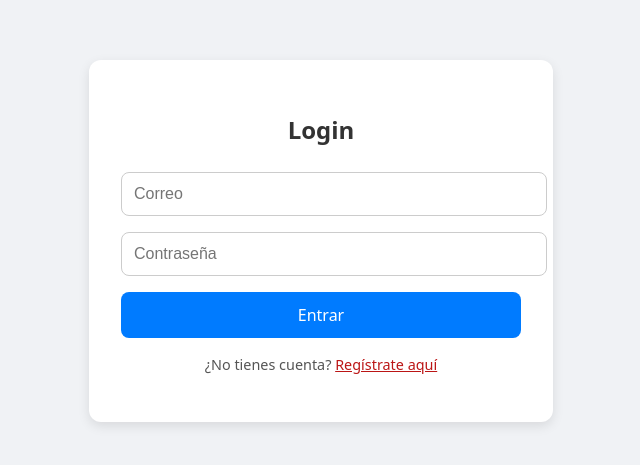
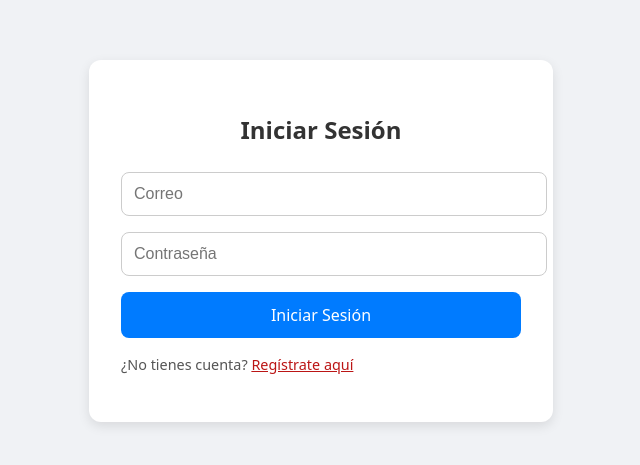
Before and after one commit to danimendez12/AplicacionDef, a React (Vite) app: page /login in a window 1280 px wide. Shown: the part 159-624 px from the top of the page, without its empty margins (319-959 px from the left). Built offline with nearby package versions, Linux system fonts and the light colour scheme.

Commit message:
Correccion e implementacion de login

```diff
--- a/package.json
+++ b/package.json
@@ -10,6 +10,7 @@
     "preview": "vite preview"
   },
   "dependencies": {
+    "firebase": "^11.8.1",
     "react": "^19.1.0",
     "react-dom": "^19.1.0",
     "react-router-dom": "^7.6.1"
--- a/src/Login.tsx
+++ b/src/Login.tsx
@@ -1,15 +1,17 @@
 import React, { useState } from 'react';
-import { Link } from 'react-router-dom';
-import { useNavigate } from 'react-router-dom';
+import { Link, useNavigate } from 'react-router-dom';
+import { signInWithEmailAndPassword } from 'firebase/auth';
+import { auth } from './firebaseConfig';
 
-export default function Login() {
-
+export default function LoginPage() {
   const navigate = useNavigate();
 
   const [formData, setFormData] = useState({
     email: '',
     password: '',
   });
+
+  const [error, setError] = useState<string | null>(null);
 
   const handleChange = (e: React.ChangeEvent<HTMLInputElement>) => {
     setFormData({
@@ -20,25 +22,24 @@ export default function Login() {
 
   const handleSubmit = async (e: React.FormEvent<HTMLFormElement>) => {
     e.preventDefault();
+    setError(null);
 
-    // Aquí iría tu lógica para login
-    alert('Intentando iniciar sesión con: ' + JSON.stringify(formData));
-    navigate('/pagina_principal');
+    try {
+      await signInWithEmailAndPassword(auth, formData.email, formData.password);
+      alert('Inicio de sesión exitoso');
+      navigate('/pagina_principal');
+    } catch (err: any) {
+      console.error('Error al iniciar sesión:', err);
+      setError('Correo o contraseña inválidos');
+    }
   };
 
   return (
     <div style={containerStyle}>
-      <form onSubmit={handleSubmit} style={formStyle}>
-        <h2
-            style={{
-              textAlign: 'center',
-              marginBottom: '1.5rem',
-              color: '#333',
-            }}
-        >
-          Login
-        </h2>
-        <input
+      <div style={formContainerStyle}>
+        <h2 style={titleStyle}>Iniciar Sesión</h2>
+        <form onSubmit={handleSubmit}>
+          <input
             type="email"
             name="email"
             placeholder="Correo"
@@ -46,8 +47,8 @@ export default function Login() {
             onChange={handleChange}
             required
             style={inputStyle}
-        />
-        <input
+          />
+          <input
             type="password"
             name="password"
             placeholder="Contraseña"
@@ -55,21 +56,28 @@ export default function Login() {
             onChange={handleChange}
             required
             style={inputStyle}
-        />
-        <button type="submit" style={buttonStyle}>Entrar</button>
-
+          />
+          <button type="submit" style={buttonStyle}>
+            Iniciar Sesión
+          </button>
+        </form>
+        {error && (
+          <p style={{ color: 'red', marginTop: '1rem', textAlign: 'center' }}>
+            {error}
+          </p>
+        )}
         <p style={linkTextStyle}>
           ¿No tienes cuenta?{' '}
           <Link to="/register" style={linkStyle}>
             Regístrate aquí
           </Link>
         </p>
-      </form>
+      </div>
     </div>
   );
 }
 
-// Estilos reutilizables
+// Estilos
 const containerStyle = {
   display: 'flex',
   justifyContent: 'center',
@@ -79,14 +87,19 @@ const containerStyle = {
   backgroundColor: '#f0f2f5',
 };
 
-const formStyle = {
+const formContainerStyle = {
   backgroundColor: '#ffffff',
   padding: '2rem',
   borderRadius: '12px',
   boxShadow: '0 4px 12px rgba(0, 0, 0, 0.1)',
   width: '100%',
   maxWidth: '400px',
+};
+
+const titleStyle = {
   textAlign: 'center' as const,
+  marginBottom: '1.5rem',
+  color: '#333',
 };
 
 const inputStyle = {
--- a/src/Pagina_principal.tsx
+++ b/src/Pagina_principal.tsx
@@ -1,8 +1,20 @@
 import  { useState, type CSSProperties } from 'react';
-
+import { useNavigate } from 'react-router-dom';
+import { signOut } from 'firebase/auth';
+import { auth } from './firebaseConfig';
 export default function PaginaPrincipal() {
   const [searchTerm, setSearchTerm] = useState('');
   const [filterCategory, setFilterCategory] = useState('all');
+  const navigate = useNavigate();
+  const handleLogout = async () => {
+  try {
+    await signOut(auth);
+    alert('Sesión cerrada correctamente');
+    navigate('/login'); // redirige al login
+  } catch (error) {
+    console.error('Error al cerrar sesión:', error);
+  }
+};
 
   const data = [
     { id: 1, name: 'Producto A', category: 'frutas' },
@@ -33,21 +45,25 @@ export default function PaginaPrincipal() {
         <aside style={sidebar}>
           <h3>Filtros</h3>
           <select
-            value={filterCategory}
-            onChange={e => setFilterCategory(e.target.value)}
-            style={selectStyle}
+              value={filterCategory}
+              onChange={e => setFilterCategory(e.target.value)}
+              style={selectStyle}
           >
+
             <option value="all">Todas</option>
             <option value="frutas">Frutas</option>
             <option value="verduras">Verduras</option>
             <option value="bebidas">Bebidas</option>
           </select>
+          <button onClick={handleLogout} style={logoutButtonStyle}>
+            Cerrar sesión
+          </button>
         </aside>
 
         <main style={mainContent}>
           <table style={tableStyle}>
             <thead>
-              <tr>
+            <tr>
                 <th>ID</th>
                 <th>Nombre</th>
                 <th>Categoría</th>
@@ -142,3 +158,15 @@ const tableStyle: CSSProperties = {
   width: '100%',
   borderCollapse: 'collapse',
 };
+
+const logoutButtonStyle: CSSProperties = {
+  marginTop: '1rem',
+  width: '100%',
+  padding: '0.5rem',
+  fontSize: '1rem',
+  borderRadius: '8px',
+  border: 'none',
+  backgroundColor: '#dc3545',
+  color: '#fff',
+  cursor: 'pointer',
+};
--- a/src/Register.tsx
+++ b/src/Register.tsx
@@ -1,112 +1,47 @@
 import React, { useState } from 'react';
-import {Link} from 'react-router-dom';
+import { Link } from 'react-router-dom';
 
+import { auth } from './firebaseConfig';  // Importa aquí auth configurado
+import { createUserWithEmailAndPassword } from 'firebase/auth';
 
 export default function RegisterPage() {
-
-  const [formData, setFormData] = useState({
-    email: '',
-    password: '',
-  });
+  const [formData, setFormData] = useState({ email: '', password: '' });
+  const [error, setError] = useState<string | null>(null);
 
   const handleChange = (e: React.ChangeEvent<HTMLInputElement>) => {
-    setFormData({
-      ...formData,
-      [e.target.name]: e.target.value,
-    });
+    setFormData({ ...formData, [e.target.name]: e.target.value });
   };
 
   const handleSubmit = async (e: React.FormEvent<HTMLFormElement>) => {
     e.preventDefault();
+    setError(null);
 
     try {
-      const response = await fetch('http://localhost:5000/register', {
-        method: 'POST',
-        headers: { 'Content-Type': 'application/json' },
-        body: JSON.stringify(formData),
-      });
-
-      const data = await response.json();
-
-      if (response.ok) {
-        alert(data.message);
-      } else {
-        alert(data.error || 'Error desconocido del servidor');
-        console.error('Error del backend:', data);
-      }
-    } catch (error) {
-      console.error('Error al registrar:', error);
-      alert('Ocurrió un error al registrar');
+      await createUserWithEmailAndPassword(auth, formData.email, formData.password);
+      alert('Usuario registrado con éxito');
+      setFormData({ email: '', password: '' });
+    } catch (err: any) {
+      setError(err.message);
+      console.error('Error al registrar:', err);
     }
   };
 
   return (
-    <div
-      style={{
-        display: 'flex',
-        justifyContent: 'center',
-        alignItems: 'center',
-        height: '100vh',
-        width: '100vw',
-        backgroundColor: '#f0f2f5',
-      }}
-    >
-      <div
-          style={{
-            backgroundColor: '#ffffff',
-            padding: '2rem',
-            borderRadius: '12px',
-            boxShadow: '0 4px 12px rgba(0, 0, 0, 0.1)',
-            width: '100%',
-            maxWidth: '400px',
-          }}
-      >
-        <h2
-            style={{
-              textAlign: 'center',
-              marginBottom: '1.5rem',
-              color: '#333',
-            }}
-        >
-          Registro
-        </h2>
+    <div style={{ display: 'flex', justifyContent: 'center', alignItems: 'center', height: '100vh', width: '100vw', backgroundColor: '#f0f2f5' }}>
+      <div style={{ backgroundColor: '#fff', padding: '2rem', borderRadius: '12px', boxShadow: '0 4px 12px rgba(0, 0, 0, 0.1)', width: '100%', maxWidth: '400px' }}>
+        <h2 style={{ textAlign: 'center', marginBottom: '1.5rem', color: '#333' }}>Registro</h2>
         <form onSubmit={handleSubmit}>
-          <input
-              type="email"
-              name="email"
-              placeholder="Correo"
-              value={formData.email}
-              onChange={handleChange}
-              required
-              style={inputStyle}
-          />
-          <input
-              type="password"
-              name="password"
-              placeholder="Contraseña"
-              value={formData.password}
-              onChange={handleChange}
-              required
-              style={inputStyle}
-          />
-          <button type="submit" style={buttonStyle}>
-            Registrarse
-          </button>
+          <input type="email" name="email" placeholder="Correo" value={formData.email} onChange={handleChange} required style={inputStyle} />
+          <input type="password" name="password" placeholder="Contraseña" value={formData.password} onChange={handleChange} required style={inputStyle} />
+          <button type="submit" style={buttonStyle}>Registrarse</button>
         </form>
-
-        {/* Botón para ir a login */}
-        <p style={linkTextStyle}>
-          ¿Ya tienes cuenta?{' '}
-          <Link to="/Login" style={linkStyle}>
-            Inicia sesion aca aquí
-          </Link>
-        </p>
+        {error && <p style={{ color: 'red', marginTop: '1rem', textAlign: 'center' }}>{error}</p>}
+        <p style={linkTextStyle}>¿Ya tienes cuenta? <Link to="/Login" style={linkStyle}>Inicia sesión aquí</Link></p>
       </div>
     </div>
   );
 }
 
-// Estilos reutilizables
 const inputStyle = {
   width: '100%',
   padding: '0.75rem',
--- /dev/null
+++ b/src/firebaseConfig.ts
@@ -0,0 +1,15 @@
+import { initializeApp } from 'firebase/app';
+import { getAuth } from 'firebase/auth';
+
+const firebaseConfig = {
+    "apiKey": "AIzaSyBXllOq3Iwt5X6xASJ5ouCpbUqy_7BjRoA",
+    "authDomain": "ui-covid.firebaseapp.com",
+    "projectId": "ui-covid",
+    "storageBucket": "ui-covid.firebasestorage.app",
+    "messagingSenderId": "890608072950",
+    "appId": "1:890608072950:web:dc44a16f97d306d7e754d7",
+    "databaseURL": ""
+}
+
+const app = initializeApp(firebaseConfig);
+export const auth = getAuth(app);
```
Also changed, not shown: 1 other file (tests, documents, lock files or other folders).
